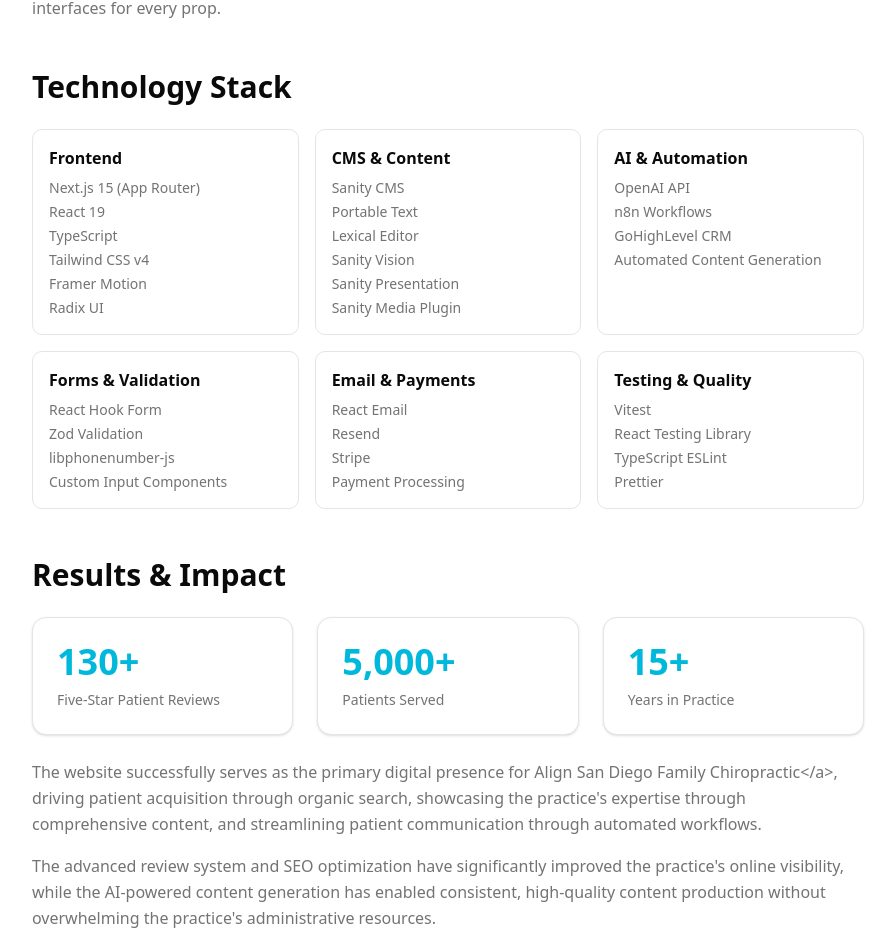
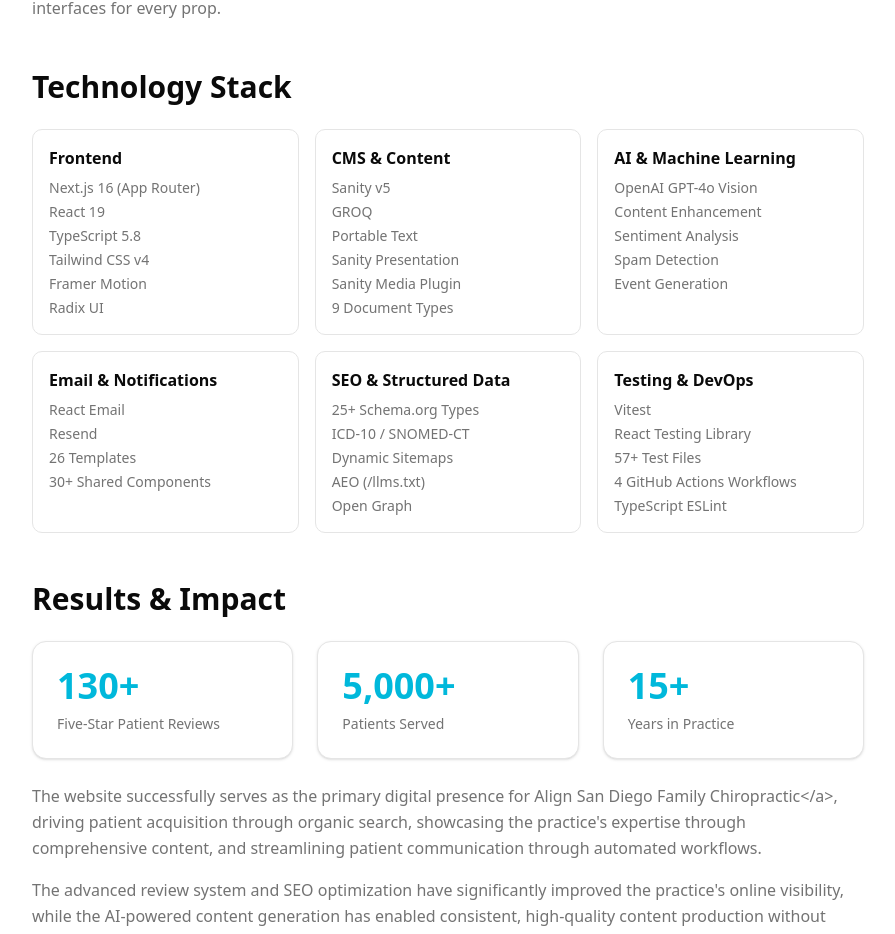
Before and after one commit to arndvs/arndvs, a Next.js app: page /projects/align-san-diego-family-chiropractic in a window 1280 px wide. Shown: the part 2790-3724 px from the top of the page, without its empty margins (192-1087 px from the left). Built offline with nearby package versions, Linux system fonts and the light colour scheme.

Commit message:
content(alignsd): update tech stack to match actual dependencies

```diff
--- a/src/app/projects/align-san-diego-family-chiropractic/page.tsx
+++ b/src/app/projects/align-san-diego-family-chiropractic/page.tsx
@@ -124,39 +124,39 @@ const pageData = {
       {
         id: "frontend",
         name: "Frontend",
-        technologies: ["Next.js 15 (App Router)", "React 19", "TypeScript", "Tailwind CSS v4", "Framer Motion", "Radix UI"],
+        technologies: ["Next.js 16 (App Router)", "React 19", "TypeScript 5.8", "Tailwind CSS v4", "Framer Motion", "Radix UI"],
       },
       {
         id: "cms-content",
         name: "CMS & Content",
         technologies: [
-          "Sanity CMS",
+          "Sanity v5",
+          "GROQ",
           "Portable Text",
-          "Lexical Editor",
-          "Sanity Vision",
           "Sanity Presentation",
           "Sanity Media Plugin",
+          "9 Document Types",
         ],
       },
       {
-        id: "ai-automation",
-        name: "AI & Automation",
-        technologies: ["OpenAI API", "n8n Workflows", "GoHighLevel CRM", "Automated Content Generation"],
+        id: "ai",
+        name: "AI & Machine Learning",
+        technologies: ["OpenAI GPT-4o Vision", "Content Enhancement", "Sentiment Analysis", "Spam Detection", "Event Generation"],
       },
       {
-        id: "forms-validation",
-        name: "Forms & Validation",
-        technologies: ["React Hook Form", "Zod Validation", "libphonenumber-js", "Custom Input Components"],
+        id: "email",
+        name: "Email & Notifications",
+        technologies: ["React Email", "Resend", "26 Templates", "30+ Shared Components"],
       },
       {
-        id: "email-payments",
-        name: "Email & Payments",
-        technologies: ["React Email", "Resend", "Stripe", "Payment Processing"],
+        id: "seo-data",
+        name: "SEO & Structured Data",
+        technologies: ["25+ Schema.org Types", "ICD-10 / SNOMED-CT", "Dynamic Sitemaps", "AEO (/llms.txt)", "Open Graph"],
       },
       {
-        id: "testing-quality",
-        name: "Testing & Quality",
-        technologies: ["Vitest", "React Testing Library", "TypeScript ESLint", "Prettier"],
+        id: "testing-devops",
+        name: "Testing & DevOps",
+        technologies: ["Vitest", "React Testing Library", "57+ Test Files", "4 GitHub Actions Workflows", "TypeScript ESLint"],
       },
     ],
   },
```
